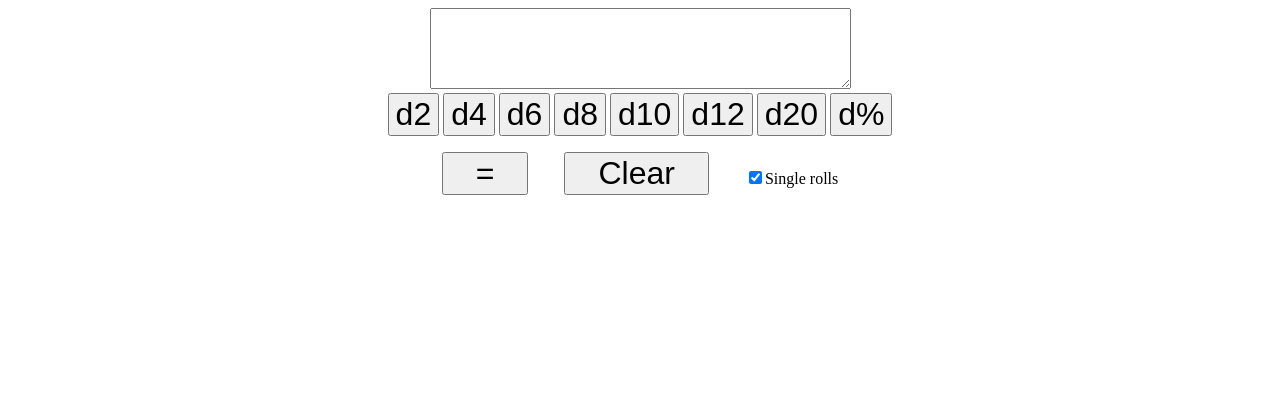
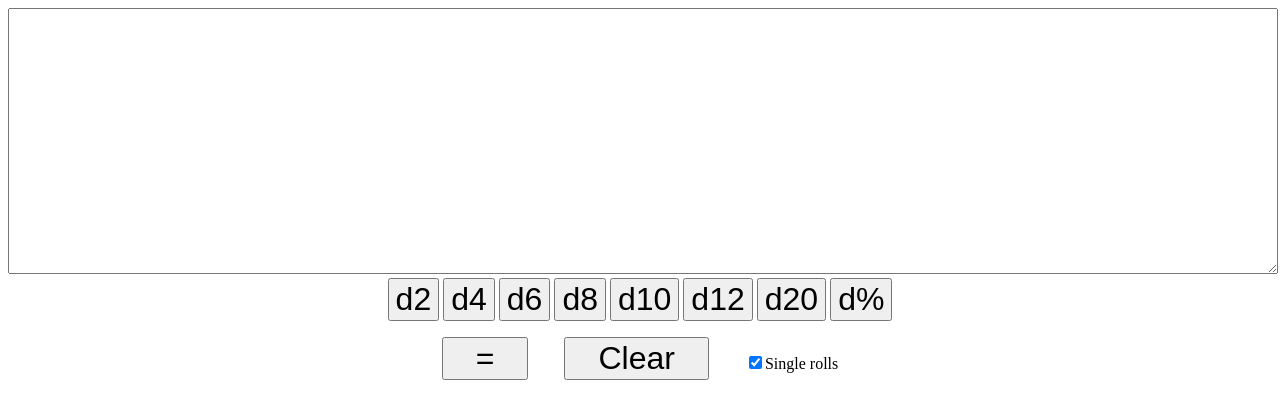
Before and after one commit to tgvaughan/rolldx, a plain HTML site: page index.html in a window 1280 px wide. Drawn offline with Linux system fonts and the light colour scheme.

Commit message:
Fiddled with formatting.

```diff
--- a/index.html
+++ b/index.html
@@ -32,13 +32,20 @@
       body {
           text-align: center;
       }
+
+      textarea {
+          text-align: center;
+          font-size: 2em;
+          width: 100%;
+          height: 10em;
+      }
     </style>
 
   </head>
 
   <body>
 
-    <textarea id="output" rows="5" cols="50" readonly="true"></textarea>
+    <textarea id="output" readonly="true"></textarea>
 
     <div id="roll-buttons">
     <button data-die="2">d2</button>
```
Also changed, not shown: 1 other file.
